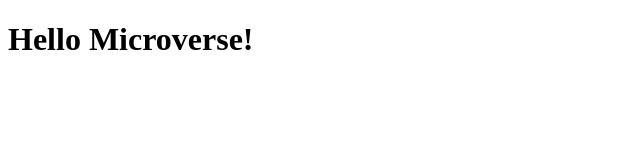
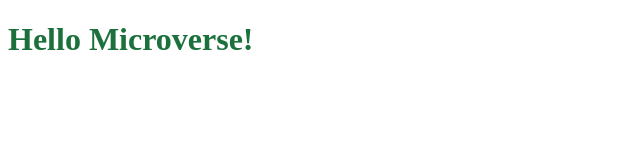
Before and after one commit to JuanLPalacios/Hello-Microverse, a website: page index.html in a window 1280 px wide. Shown: the whole page, without its empty margins (0-640 px from the left). Drawn offline with Linux system fonts and the light colour scheme.

Commit message:
add css/main.css to turn title green

```diff
--- /dev/null
+++ b/css/main.css
@@ -0,0 +1,3 @@
+.title{
+    color: #1b703c;
+}
--- a/index.html
+++ b/index.html
@@ -5,8 +5,9 @@
     <meta http-equiv='X-UA-Compatible' content='IE=edge'>
     <title>Hello Microverse!</title>
     <meta name='viewport' content='width=device-width, initial-scale=1'>
+    <link rel='stylesheet' type='text/css' media='screen' href='css/main.css'>
 </head>
 <body>
-    <h1>Hello Microverse!</h1>
+    <h1 class="title">Hello Microverse!</h1>
 </body>
 </html>
```
